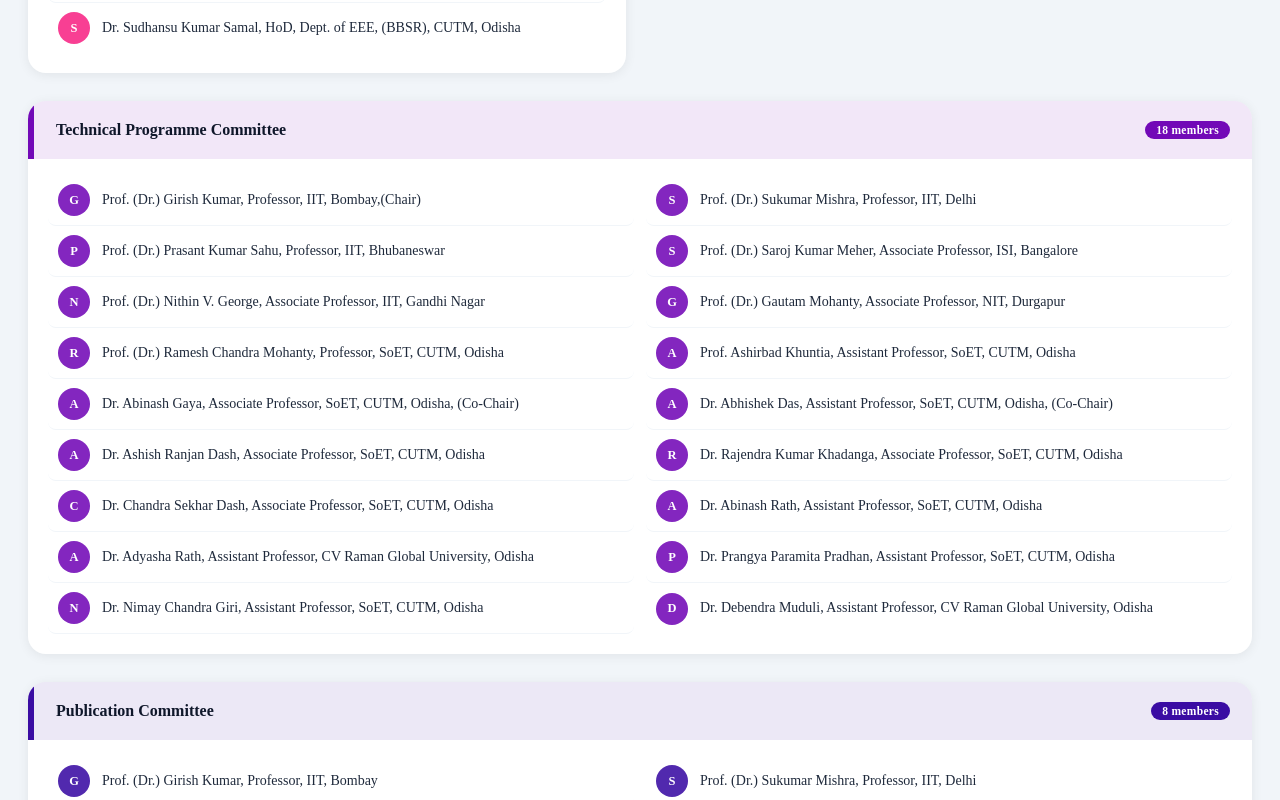
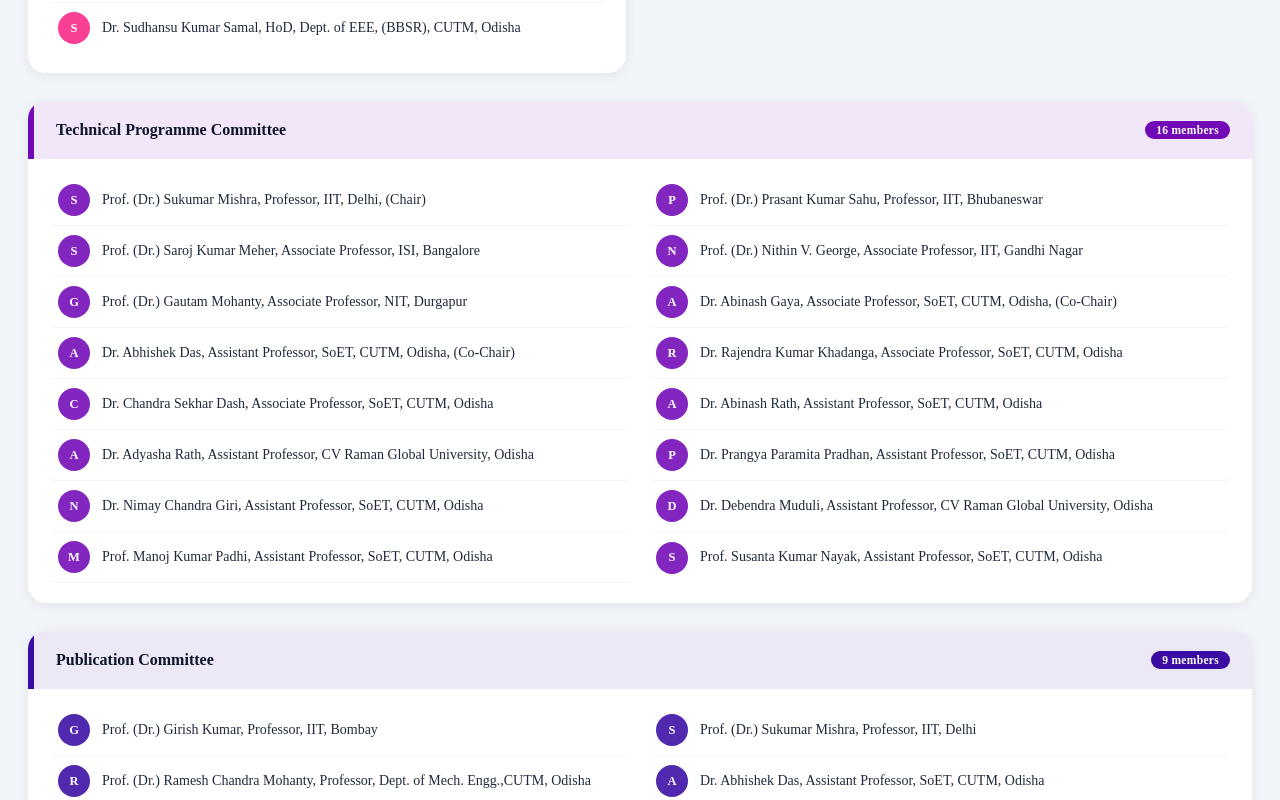
Before and after one commit to krushayu/SCOPES-2027, a React (Create React App) app: page /committee in a window 1280 px wide. Shown: the part 2460-3260 px from the top of the page. Built offline with nearby package versions, Linux system fonts and the light colour scheme.

Commit message:
Update Committee.js

```diff
--- a/src/Pages/Committee.js
+++ b/src/Pages/Committee.js
@@ -135,24 +135,25 @@
       title: 'Technical Programme Committee',
       color: '#7209B7',
       members: [
-        'Prof. (Dr.) Girish Kumar, Professor, IIT, Bombay,(Chair)',
-        'Prof. (Dr.) Sukumar Mishra, Professor, IIT, Delhi',
+        // 'Prof. (Dr.) Girish Kumar, Professor, IIT, Bombay,(Chair)',
+        'Prof. (Dr.) Sukumar Mishra, Professor, IIT, Delhi, (Chair)',
         'Prof. (Dr.) Prasant Kumar Sahu, Professor, IIT, Bhubaneswar',
         'Prof. (Dr.) Saroj Kumar Meher, Associate Professor, ISI, Bangalore',
         'Prof. (Dr.) Nithin V. George, Associate Professor, IIT, Gandhi Nagar',
         'Prof. (Dr.) Gautam Mohanty, Associate Professor, NIT, Durgapur',
-        'Prof. (Dr.) Ramesh Chandra Mohanty, Professor, SoET, CUTM, Odisha',
-        'Prof. Ashirbad Khuntia, Assistant Professor, SoET, CUTM, Odisha',
+        // 'Prof. (Dr.) Ramesh Chandra Mohanty, Professor, SoET, CUTM, Odisha',
+        // 'Prof. Ashirbad Khuntia, Assistant Professor, SoET, CUTM, Odisha',
         'Dr. Abinash Gaya, Associate Professor, SoET, CUTM, Odisha, (Co-Chair)',
         'Dr. Abhishek Das, Assistant Professor, SoET, CUTM, Odisha, (Co-Chair)',
-        'Dr. Ashish Ranjan Dash, Associate Professor, SoET, CUTM, Odisha',
         'Dr. Rajendra Kumar Khadanga, Associate Professor, SoET, CUTM, Odisha',
         'Dr. Chandra Sekhar Dash, Associate Professor, SoET, CUTM, Odisha',
         'Dr. Abinash Rath, Assistant Professor, SoET, CUTM, Odisha',
         'Dr. Adyasha Rath, Assistant Professor, CV Raman Global University, Odisha',
         'Dr. Prangya Paramita Pradhan, Assistant Professor, SoET, CUTM, Odisha',
         'Dr. Nimay Chandra Giri, Assistant Professor, SoET, CUTM, Odisha',
-        'Dr. Debendra Muduli, Assistant Professor, CV Raman Global University, Odisha'
+        'Dr. Debendra Muduli, Assistant Professor, CV Raman Global University, Odisha',
+        'Prof. Manoj Kumar Padhi, Assistant Professor, SoET, CUTM, Odisha',
+        'Prof. Susanta Kumar Nayak, Assistant Professor, SoET, CUTM, Odisha',
       ]
     },
     {
@@ -168,6 +169,7 @@
         'Prof. Ashirbad Khuntia, Assistant Professor, SoET, CUTM, Odisha',
         'Dr. Prangya Paramita Pradhan, Assistant Professor, SoET, CUTM, Odisha',
         'Dr. Dhawaleswar Rao, HOD, Dept. of CSE, SoET, CUTM, Odisha',
+        'Dr. Ashish Ranjan Dash, Associate Professor, SoET, CUTM, Odisha'
       ]
     },
     {
```
